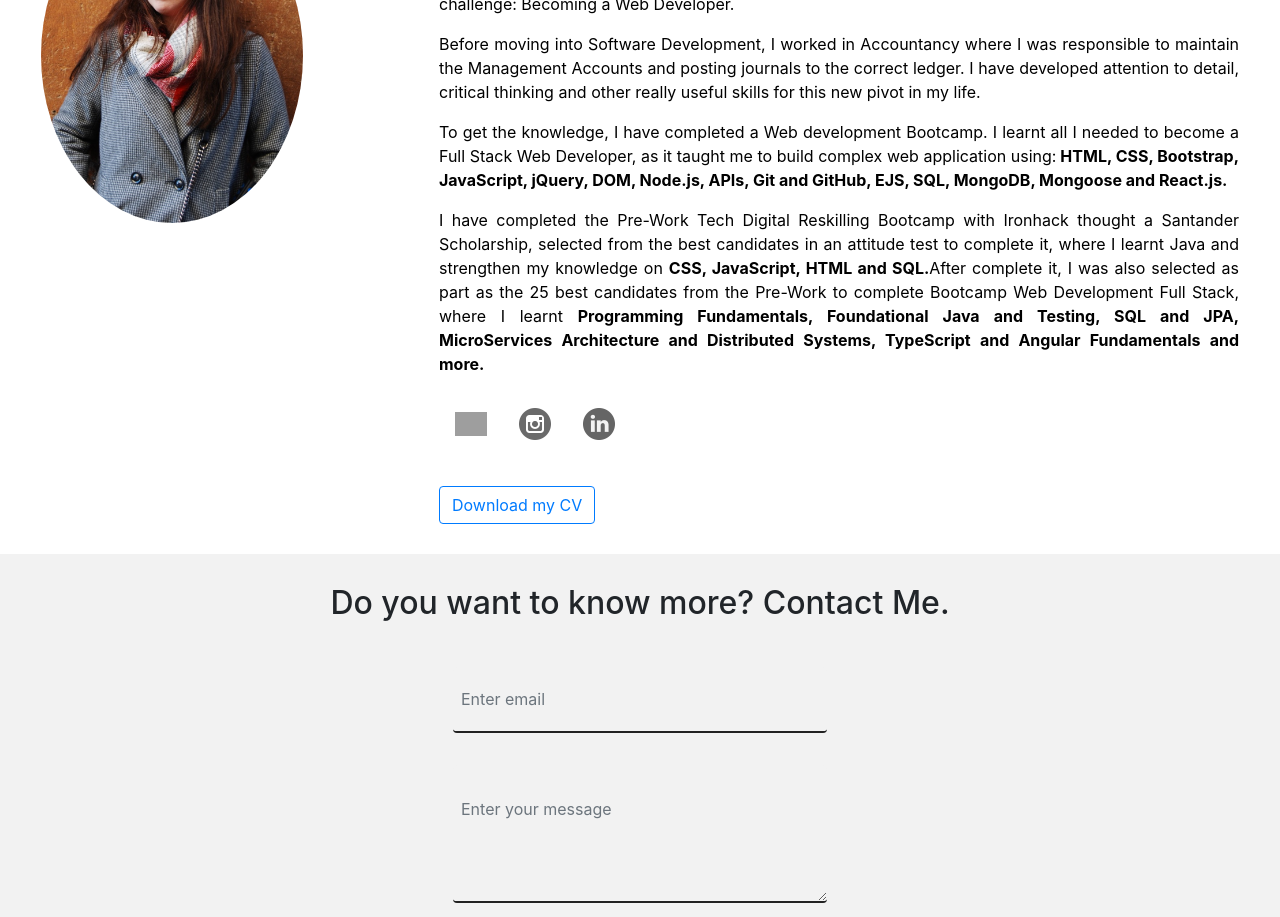
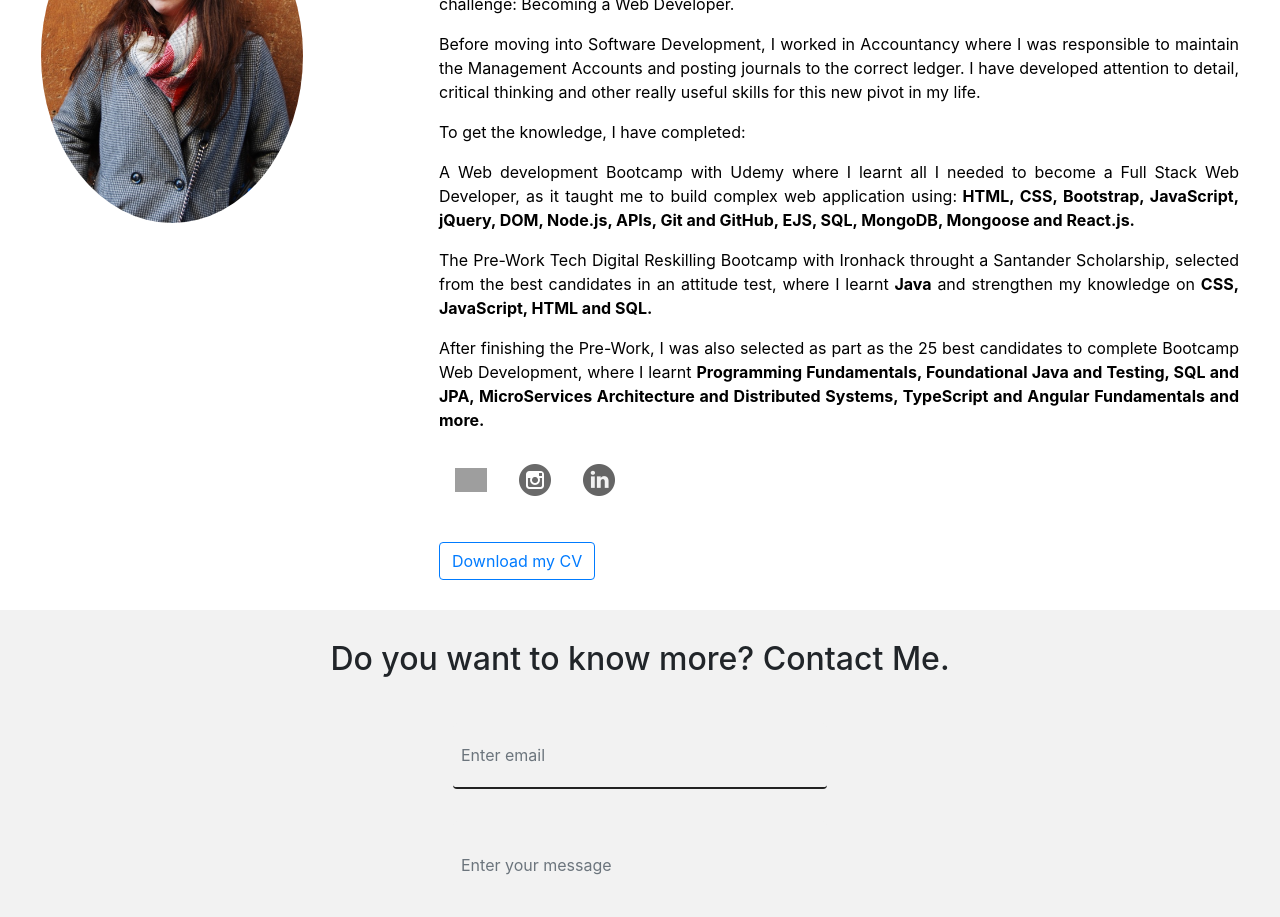
Before and after one commit to IMartinMenendez/portfolio, a React (Create React App) app: page / in a window 1280 px wide. Shown: the part 1360-2277 px from the top of the page. Built offline with nearby package versions, Linux system fonts and the light colour scheme; grey boxes are pictures that could not be loaded.

Commit message:
Changes in the description

```diff
--- a/src/components/AboutMe.jsx
+++ b/src/components/AboutMe.jsx
@@ -34,19 +34,19 @@ export function AboutMe() {
                         maintain the Management Accounts and posting journals to the correct ledger. I have developed
                         attention to detail, critical thinking and other really useful skills for this
                         new pivot in my life.</p>
-                    <p>To get the knowledge, I have completed a Web development Bootcamp. I learnt all I needed to
-                        become a
-                        Full Stack Web Developer, as it taught me to build complex web application using:
+                    <p>To get the knowledge, I have completed:</p>
+                    <p>A Web development Bootcamp with Udemy where I learnt all I needed to
+                        become a Full Stack Web Developer, as it taught me to build complex web application using:
                         <b> HTML, CSS, Bootstrap, JavaScript, jQuery, DOM, Node.js, APIs, Git and GitHub, EJS, SQL,
                             MongoDB,
                             Mongoose and React.js.</b>
                     </p>
-                    <p>I have completed the Pre-Work Tech Digital Reskilling Bootcamp with Ironhack thought a Santander
-                        Scholarship, selected from the best candidates in an attitude test to complete it, where I
-                        learnt Java and strengthen my knowledge on <b>CSS, JavaScript, HTML and SQL.</b>
+                    <p>The Pre-Work Tech Digital Reskilling Bootcamp with Ironhack throught a Santander
+                        Scholarship, selected from the best candidates in an attitude test, where I
+                        learnt <b>Java</b> and strengthen my knowledge on <b>CSS, JavaScript, HTML and SQL.</b> </p>
 
-                        After complete it, I was also selected as part as the 25 best candidates from the Pre-Work to
-                        complete Bootcamp Web Development Full Stack, where I learnt <b>Programming Fundamentals,
+                        <p>After finishing the Pre-Work, I was also selected as part as the 25 best candidates to
+                        complete Bootcamp Web Development, where I learnt <b>Programming Fundamentals,
                         Foundational Java and Testing, SQL and JPA, MicroServices Architecture and Distributed Systems,
                         TypeScript and Angular Fundamentals and more.</b></p>
                     <div>
```
